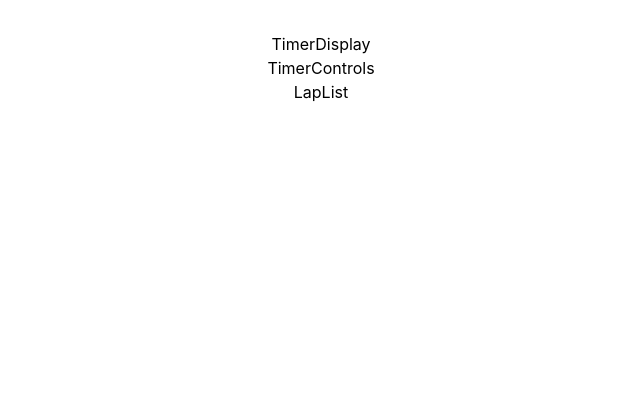
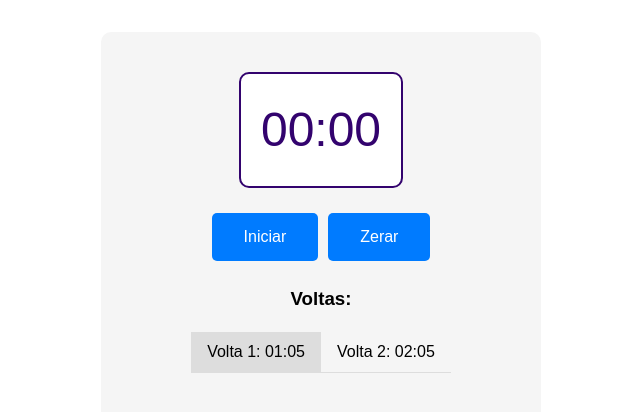
Before and after one commit to ederhscc/cronometro-react, a React (Vite) app: page / in a window 1280 px wide. Shown: the top 412 px of the page, without its empty margins (319-959 px from the left). Built offline with nearby package versions, Linux system fonts and the light colour scheme.

Commit message:
added styles in project

```diff
--- a/src/components/LapList.jsx
+++ b/src/components/LapList.jsx
@@ -2,7 +2,13 @@ import React from 'react'
 
 const LapList = () => {
   return (
-    <div>LapList</div>
+    <div className='timer-laps'>
+        <h3>Voltas:</h3>
+        <ul>
+            <li>Volta 1: 01:05</li>
+            <li>Volta 2: 02:05</li>
+        </ul>
+    </div>
   )
 }
 
--- /dev/null
+++ b/src/components/Timer.css
@@ -0,0 +1,64 @@
+.timer-container {
+    display: flex;
+    flex-direction: column;
+    place-items: center;
+    min-height: 50vh;
+    width: 400px;
+    background-color: #F5F5F5;
+    padding: 20px;
+    border-radius: 10px;
+    font-family: Arial;
+}
+
+.timer-display {
+    border: 2px solid #33036e;
+    color: #33036e;
+    border-radius: 10px;
+    padding: 20px;
+    margin: 20px;
+    font-size: 48px;
+    background-color: #fff;
+}
+
+.timer-controls {
+    display: flex;
+    justify-content: center;
+}
+
+.timer-controls button {
+    background-color: #007BFF;
+    border: none;
+    color: #fff;
+    padding: 15px 32px;
+    margin: 5px;
+    cursor: pointer;
+    border-radius: 5px;
+    font-size: 16px;
+    transition: 0.5s;
+}
+
+.timer-controls button:hover {
+    background-color: #0046D5;
+}
+
+.timer-laps {
+    width: 100%;
+}
+
+.timer-laps ul {
+    list-style-type: none;
+    display: flex;
+    justify-content: center;
+    flex-wrap: wrap;
+    padding: 0;
+}
+
+.timer-laps li {
+    border-bottom: 1px solid #ddd;
+    padding: 8px 16px;
+}
+
+/* Somente as li ípares */
+.timer-laps li:nth-child(odd) {
+    background-color: #ddd;
+}
--- a/src/components/Timer.jsx
+++ b/src/components/Timer.jsx
@@ -2,6 +2,8 @@ import React from "react";
 import TimerDisplay from "./TimerDisplay";
 import TimerControls from "./TimerControls";
 import LapList from "./LapList";
+
+import "./Timer.css";
 
 const Timer = () => {
   return (
--- a/src/components/TimerControls.jsx
+++ b/src/components/TimerControls.jsx
@@ -2,7 +2,10 @@ import React from 'react'
 
 const TimerControls = () => {
   return (
-    <div>TimerControls</div>
+    <div className='timer-controls'>
+        <button>Iniciar</button>
+        <button>Zerar</button>
+    </div>
   )
 }
 
--- a/src/components/TimerDisplay.jsx
+++ b/src/components/TimerDisplay.jsx
@@ -1,9 +1,7 @@
-import React from 'react'
+import React from "react";
 
 const TimerDisplay = () => {
-  return (
-    <div>TimerDisplay</div>
-  )
-}
+  return <div className="timer-display">00:00</div>;
+};
 
-export default TimerDisplay
+export default TimerDisplay;
```
